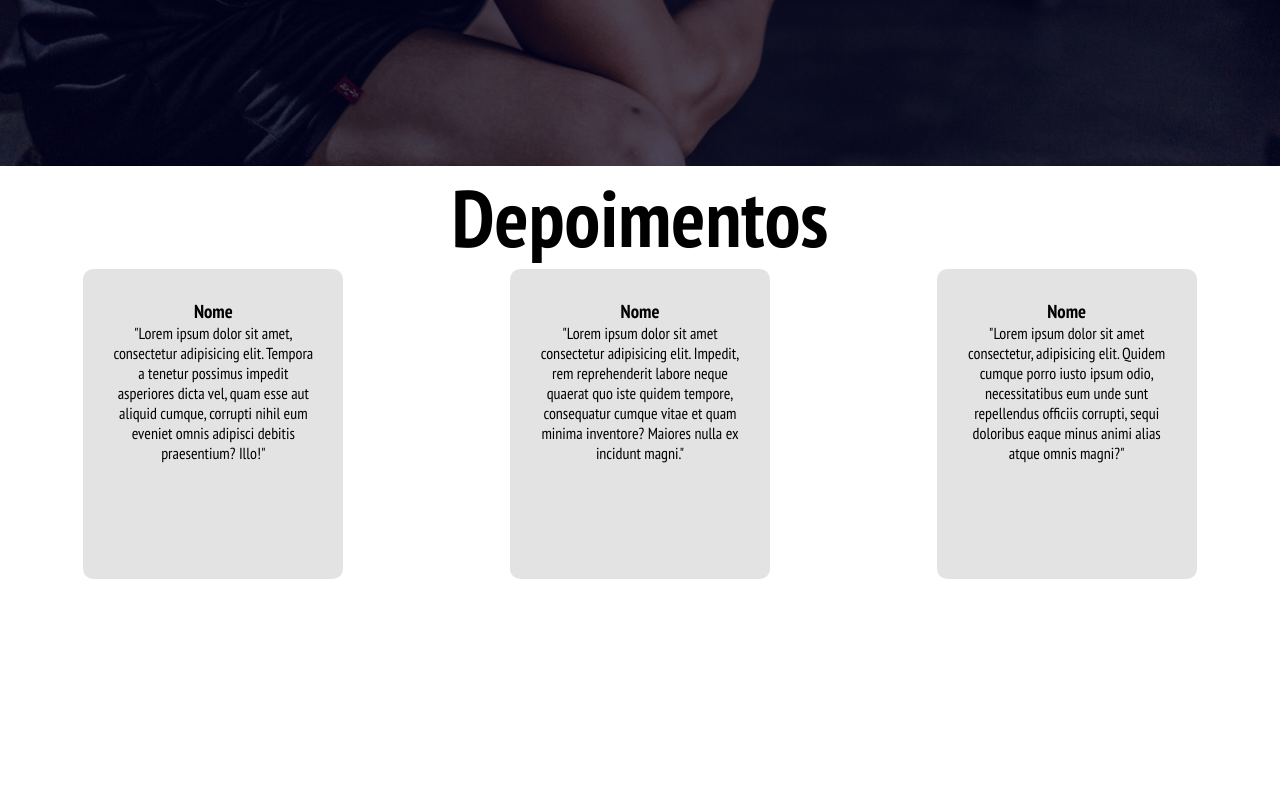
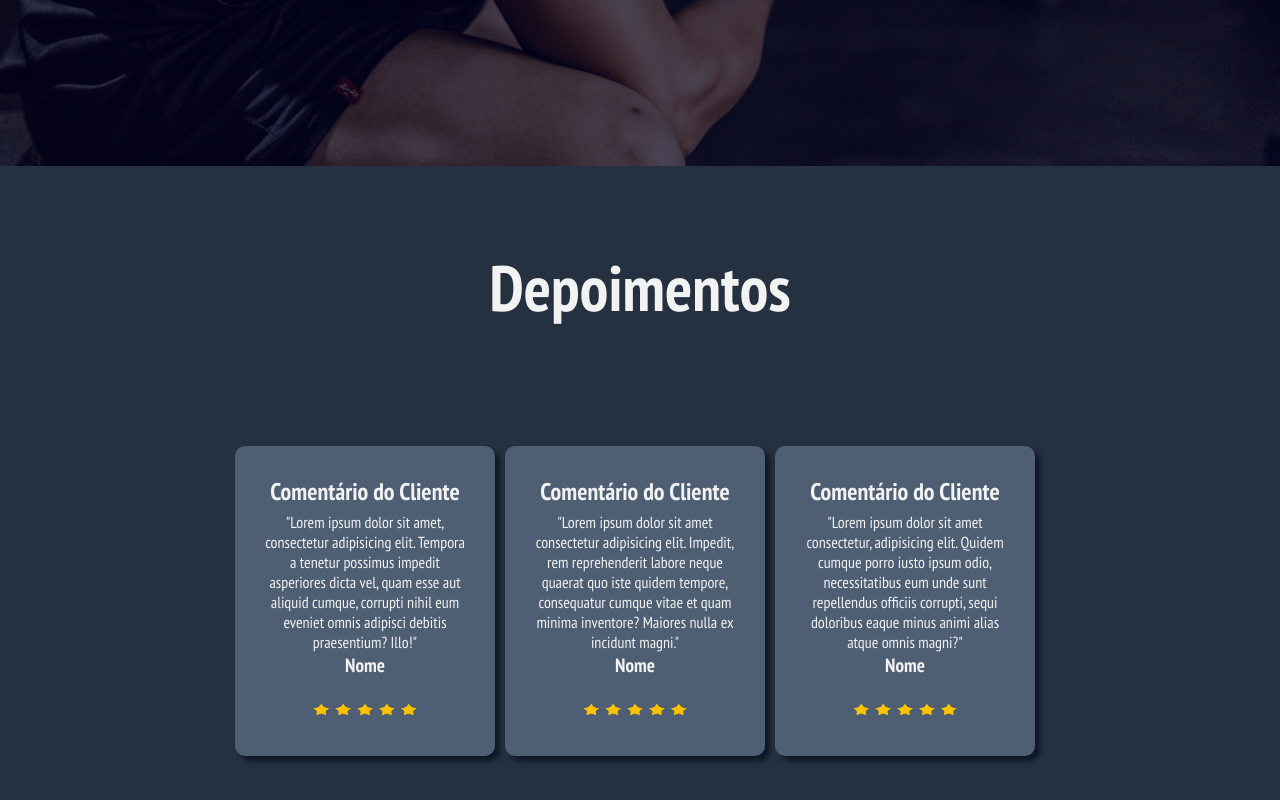
Before and after one commit to jotapeRP/Acad, a React (Create React App) app: page / in a window 1280 px wide. Shown: the part 634-1434 px from the top of the page. Built offline with nearby package versions, Linux system fonts and the light colour scheme; some icons are missing.

Commit message:
Novas atualizacoes

```diff
--- a/src/App.css
+++ b/src/App.css
@@ -1,6 +1,10 @@
 @import url("https://fonts.googleapis.com/css2?family=PT+Sans+Narrow:wght@400;700&display=swap");
 :root {
-  --blue: #007de4;
+  --blue: #4971a6;
+  --blue2: #253140;
+  --escuro: #0e1826;
+  --claro: #4f5f73;
+  --white: #f2f2f2;
 }
 
 * {
@@ -10,7 +14,7 @@
 }
 
 .home {
-  color: white;
+  color: var(--white);
   height: 100vh;
   background-image: linear-gradient(
       150deg,
@@ -45,7 +49,7 @@ nav {
 nav ul {
   display: flex;
   font-size: 1.3em;
-  font-weight: bold;
+
   list-style-type: none;
   margin: 0;
   padding: 0;
@@ -75,8 +79,8 @@ button {
   font-size: 20px;
   background: var(--blue);
   border: 0;
-  color: #fff;
-  border-bottom: 4px solid #00e6f6;
+  color: var(--white);
+  border-bottom: 4px solid transparent;
   outline: transparent;
   position: relative;
   user-select: none;
@@ -126,7 +130,7 @@ span {
   font-size: 25px;
   text-align: center;
   text-decoration: none;
-  color: white;
+  color: var(--white);
 }
 
 .socialMedia a:hover {
@@ -134,25 +138,52 @@ span {
 }
 
 .comments {
+  background-color: var(--blue2);
   height: 100vh;
+  position: relative;
 }
 
 .comments h2 {
-  font-size: 5em;
+  position: absolute;
+  top: 10%;
+  left: 50%;
+  transform: translate(-50%);
+  font-size: 4em;
   text-align: center;
+  color: var(--white);
 }
 .cards {
   display: flex;
-  margin: auto;
   justify-content: space-around;
+  position: absolute;
+  top: 35%;
+  left: 50%;
+  transform: translate(-50%);
+  color: var(--white);
 }
 
 .card {
+  margin-right: 10px;
   text-align: center;
   align-items: center;
+  box-shadow: 5px 5px 5px var(--escuro);
   padding: 30px;
-  background-color: #0000001c;
+  background-color: #4f5f73;
   width: 200px;
   height: 250px;
   border-radius: 10px;
 }
+
+.card h3 {
+  font-size: 1.5em;
+  margin-bottom: 5px;
+}
+
+.card h4 {
+  font-size: 1.2em;
+}
+
+.card img {
+  height: 65px;
+  width: 130px;
+}
--- a/src/App.js
+++ b/src/App.js
@@ -1,12 +1,16 @@
 import "./App.css";
+
+//Components
 import Comments from "./components/Comments";
 import Home from "./components/Home";
+import Rotas from "./components/Rotas";
 
 function App() {
   return (
     <div className="App">
       <Home />
       <Comments />
+      <Rotas />
     </div>
   );
 }
--- a/src/components/Comments.js
+++ b/src/components/Comments.js
@@ -1,4 +1,5 @@
 import React from "react";
+import img from "../assets/5-stars.png";
 
 const Comments = () => {
   return (
@@ -6,31 +7,37 @@ const Comments = () => {
       <h2>Depoimentos</h2>
       <div className="cards">
         <div className="card">
-          <h3>Nome</h3>
+          <h3>Comentário do Cliente</h3>
           <p>
             "Lorem ipsum dolor sit amet, consectetur adipisicing elit. Tempora a
             tenetur possimus impedit asperiores dicta vel, quam esse aut aliquid
             cumque, corrupti nihil eum eveniet omnis adipisci debitis
             praesentium? Illo!"
           </p>
+          <h4>Nome</h4>
+          <img src={img} alt="" />
         </div>
         <div className="card">
-          <h3>Nome</h3>
+          <h3>Comentário do Cliente</h3>
           <p>
             "Lorem ipsum dolor sit amet consectetur adipisicing elit. Impedit,
             rem reprehenderit labore neque quaerat quo iste quidem tempore,
             consequatur cumque vitae et quam minima inventore? Maiores nulla ex
             incidunt magni."
           </p>
+          <h4>Nome</h4>
+          <img src={img} alt="" />
         </div>
         <div className="card">
-          <h3>Nome</h3>
+          <h3>Comentário do Cliente</h3>
           <p>
             "Lorem ipsum dolor sit amet consectetur, adipisicing elit. Quidem
             cumque porro iusto ipsum odio, necessitatibus eum unde sunt
             repellendus officiis corrupti, sequi doloribus eaque minus animi
             alias atque omnis magni?"
           </p>
+          <h4>Nome</h4>
+          <img src={img} alt="" />
         </div>
       </div>
     </div>
--- /dev/null
+++ b/src/components/Rotas.js
@@ -0,0 +1,7 @@
+import React from "react";
+
+const Rotas = () => {
+  return <div></div>;
+};
+
+export default Rotas;
```
Also changed, not shown: src/assets/5-stars.png (added).
